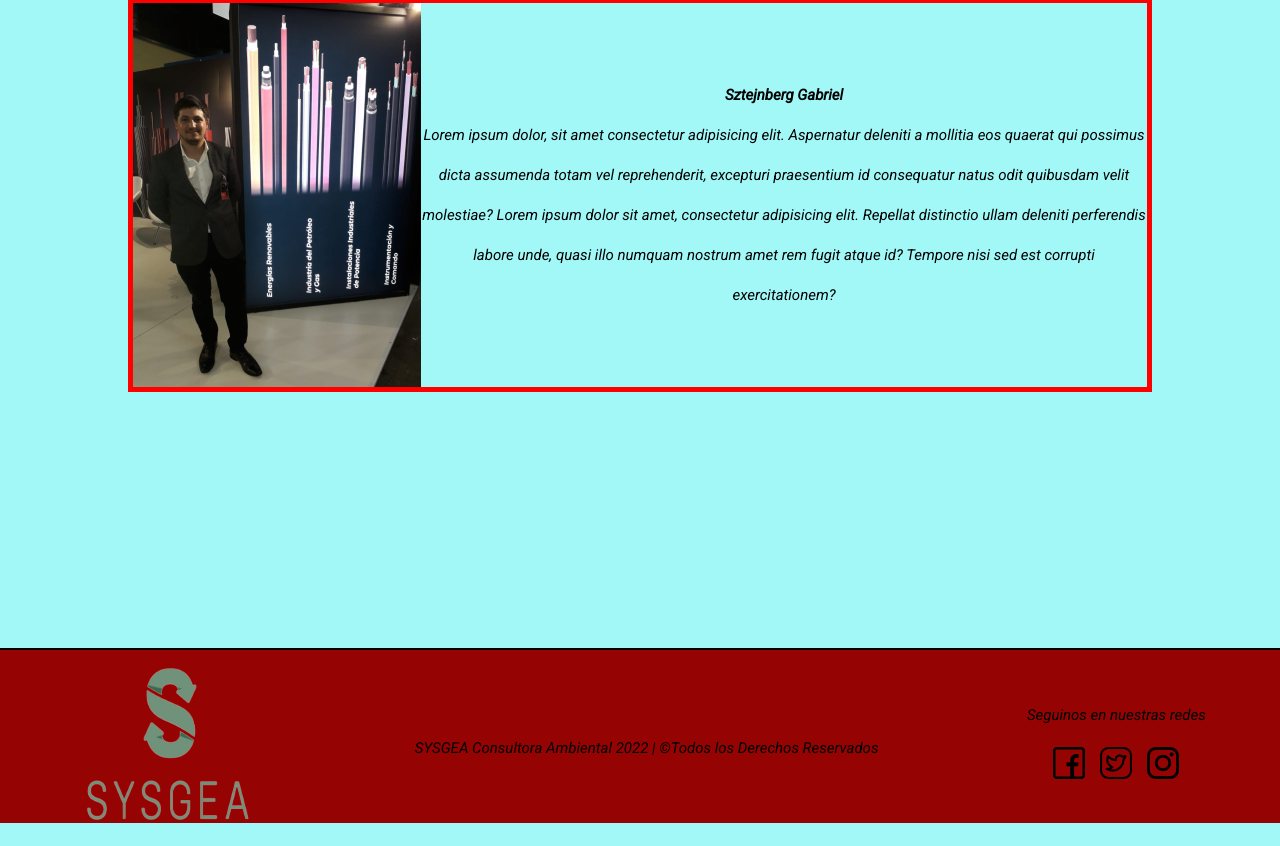
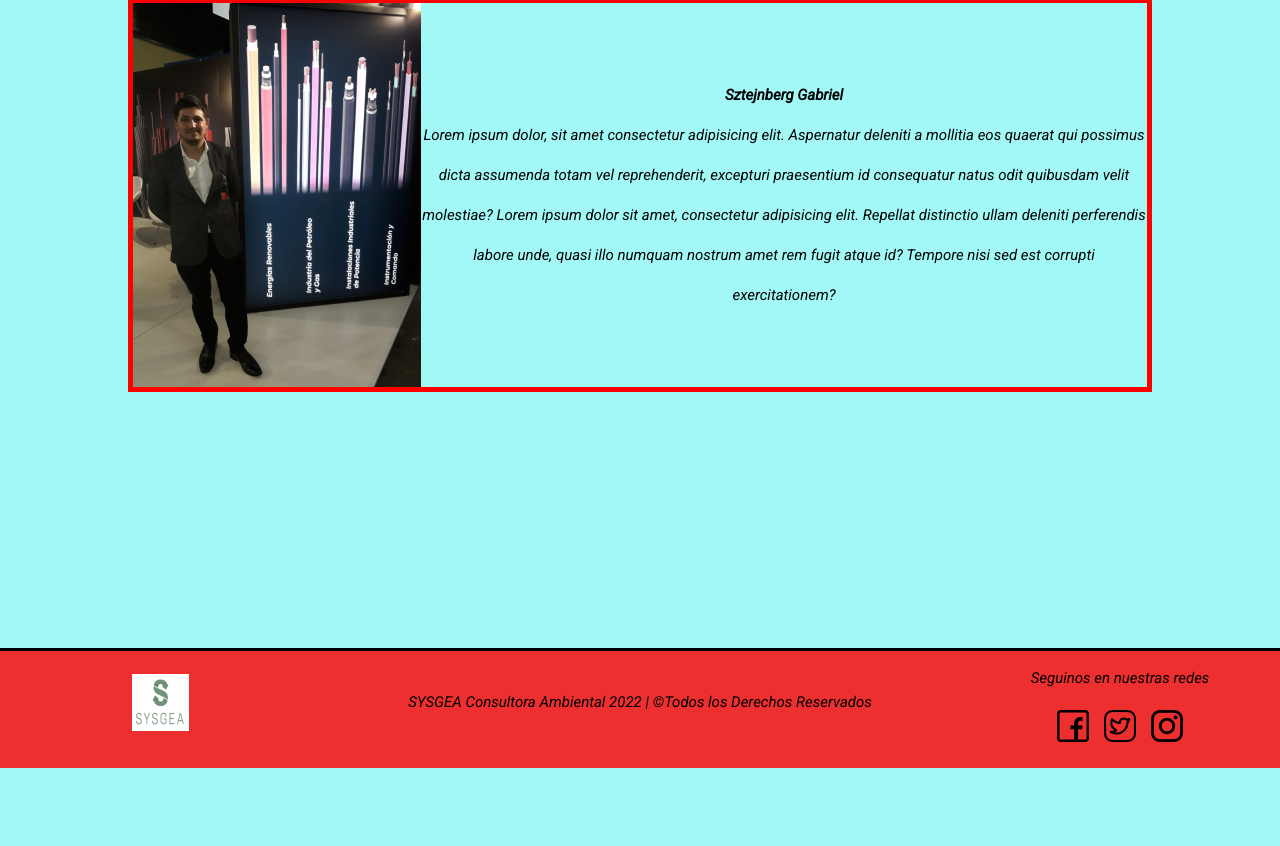
Before and after one commit to Matcadiaz/consultoria-ambiental, a plain HTML site: page paginas/quienes-somos.html in a window 1280 px wide. Shown: the part 1116-1962 px from the top of the page. After the commit the page ends 1884 px from the top, so only its background shows below. Drawn offline with Linux system fonts and the light colour scheme.

Commit message:
grid en footer y pagina blog

```diff
--- a/css/estilos.css
+++ b/css/estilos.css
@@ -120,45 +120,47 @@ h1{
 }
 
 footer {
-    display: flex;
-    flex-wrap: wrap;
-    justify-content: space-around;
-    align-items: center;
-    width: 100%;
-    height: 175px;
-    background-color: rgb(150, 3, 3);
-    border-top: 2px solid black;
-
+    display: grid;
+    grid-template-areas: "footer_uno footer_dos footer_tres";
+    grid-template-columns: 1fr 2fr 1fr;
+    grid-template-rows: 0.5fr;
+    height: 8rem;
+    background-color: rgba(255, 0, 0, 0.808);
+    border-top: 3px solid black;
+    margin-top: 4rem;
+    padding-bottom: 1rem;
 }
 
-/*
-.footer__logoSysgea {
+.footer_uno{
+    grid-area: footer_uno;
     display: flex;
+    align-items: center;
+    justify-content: center;
 }
 
-/* .footer__derechos {
+.footer_dos{
+    grid-area: footer_dos;
     display: flex;
+    text-align: center;
+    justify-content: center;
     align-items: center;
 }
 
-.footer__red {
+.footer_tres{
+    grid-area: footer_tres;
     display: flex;
     flex-direction: column;
-    justify-content: center;
-    align-items: flex-end;
-}*/
+    align-items: center;
 
+}
 .footer__redes{
-    display: flex;
-    justify-content: flex-end;
-    align-content: flex-end;
-    height: 20%;
+    text-align: center;
+    padding-top: 1.2rem;
     padding-bottom: 1rem;
 }
 
 .footer__redes--logos {
     display: flex;
-    align-self: center;
     justify-content: center;
 }
 
@@ -456,7 +458,7 @@ input {
 
     .grid__conteiner {
         gap: 20px;
-        grid-template-rows: 1fr 2fr 2fr 2fr 2fr;
+        grid-template-rows: 1fr 2fr 2fr 2fr 2fr 2fr 2fr 2fr 2fr 2fr;
         grid-template-areas: "titulo titulo "
                             "titulo titulo"
                             "uno uno"
@@ -469,17 +471,14 @@ input {
                             "seis seis";
         padding: 2rem 1rem 2rem 1rem;
     }
+    footer {
+        display: grid;
+        grid-template-areas: "footer_uno"
+                            "footer_dos"
+                            "footer_tres";
 
-
- /*    .grid__nav{
-        grid-template-areas: "bloque_uno"
-                             "bloque_dos";
     }
 
-    .bloque_dos{
-        flex-direction: column;
-        flex-wrap: wrap;
-    } */
 }
 
 @media (min-width: 541x) and (max-width: 720px) {
@@ -503,32 +502,14 @@ input {
         padding: 2rem 1rem 2rem 1rem;
     }
 
+    footer {
+        display: grid;
+        grid-template-areas: "footer_uno"
+                            "footer_dos"
+                            "footer_tres";
+
+    }
+
+
 
 }
-
-/* VAMOS A PROBAR EL NUEVO INDEX CON GRID */
-
-/*
-.grid__nav{
-    display: grid;
-    grid-template-areas: "bloque_uno bloque_dos";
-    grid-template-rows: 0.5fr;
-}
-
-.bloque_uno {
-    grid-area: bloque_uno;
-    display: flex;
-    justify-content: flex-end;
-}
-
-.bloque_dos{
-    grid-area: bloque_dos;
-    display: flex;
-    flex-direction: row;
-    justify-content: flex-end;
-}
-
-.container__footer {
-    display: grid;
-    grid-template-areas: "footer footer footer";
-} */
--- a/paginas/quienes-somos.html
+++ b/paginas/quienes-somos.html
@@ -82,13 +82,13 @@
     </main>
 </body>
 <footer>
-        <div class="footer__logoSysgea">
-            <img src="../recursos/android-chrome-192x192-removebg-preview.png" alt="logotipo de SYSGEA">
+    <div class="footer_uno">
+        <img src="../recursos/sysgeaFooter.png" alt="logotipo de SYSGEA">
     </div>
-        <div class="footer__derechos">
+    <div class="footer_dos">
         <p>SYSGEA Consultora Ambiental 2022 | ©Todos los Derechos Reservados</p>
     </div>
-        <section class="footer__red">
+    <section class="footer_tres">
         <div class="footer__redes">
             <p>Seguinos en nuestras redes</p>
         </div>
```
Also changed, not shown: index.html (+3 -3 lines), paginas/Blog.html (+3 -3 lines), paginas/contacto.html (+3 -3 lines), paginas/servicios.html (+3 -3 lines). Lines whose indentation alone changed are shown as unchanged.
